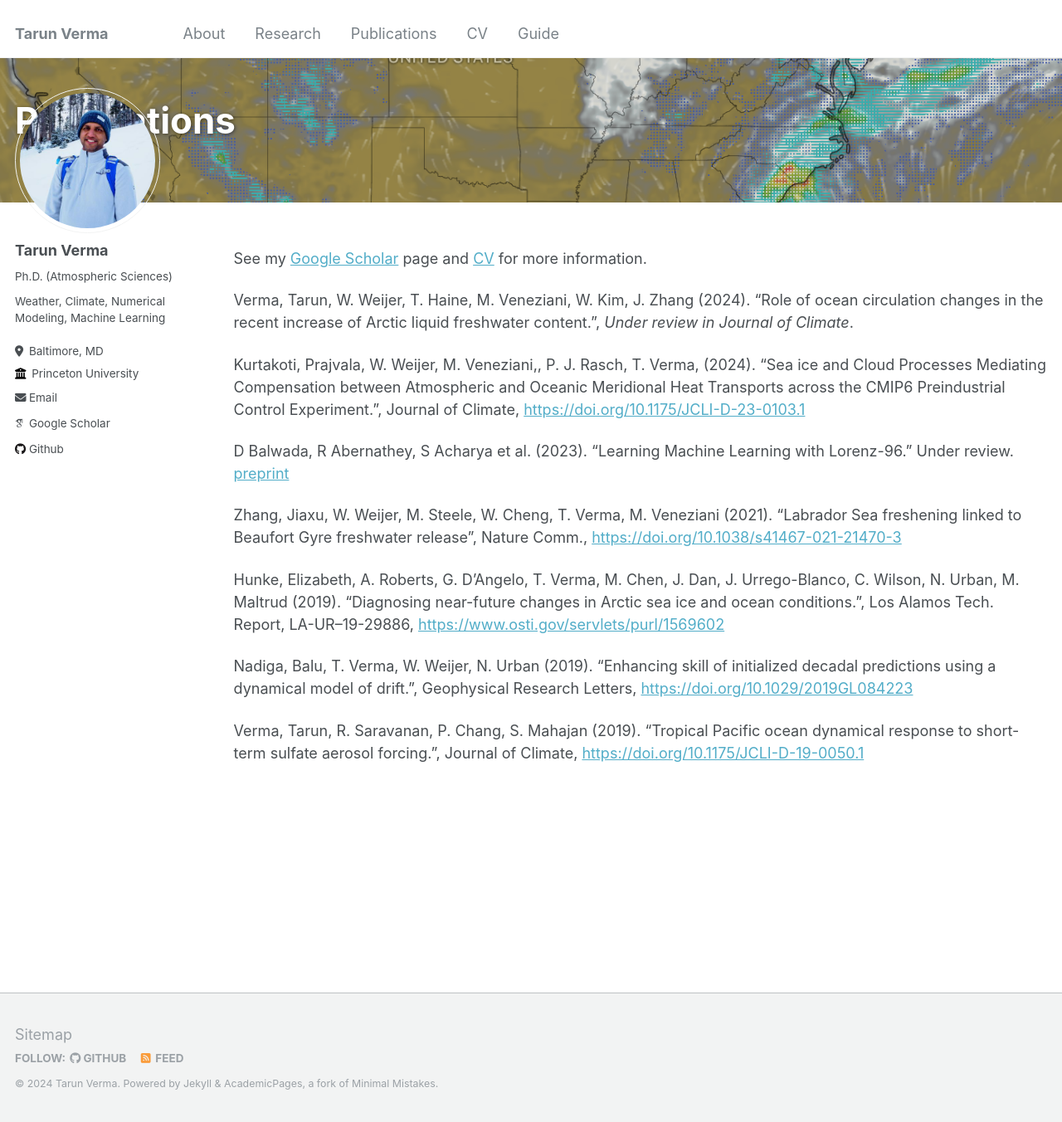
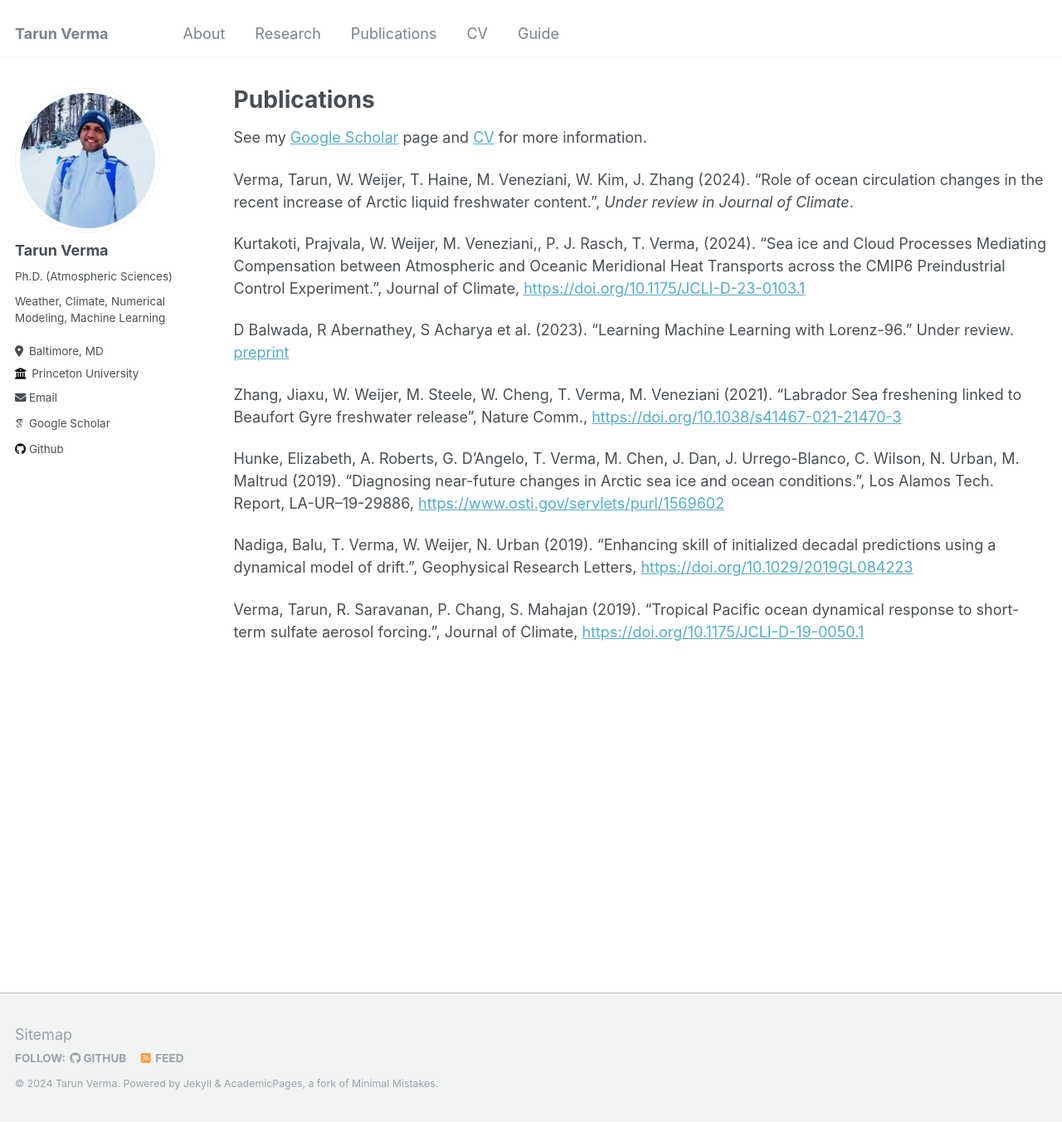
Before and after one commit to shiprock-1583/shiprock-1583.github.io, a Jekyll site: the page built from _pages/publications.md, in a window 1280 px wide and 1352 px high. Shown: the whole window at 83% size. Built offline with Jekyll 4.4.1, drawn with Linux system fonts in a browser that asks for light colours; some web fonts are replaced.

Commit message:
Update publications.md

```diff
--- a/_pages/publications.md
+++ b/_pages/publications.md
@@ -3,8 +3,6 @@ layout: archive
 title: "Publications"
 permalink: /publications/
 author_profile: true
-header:
-  overlay_image: "header_short.png"
 ---
 
 {% include base_path %}
```
